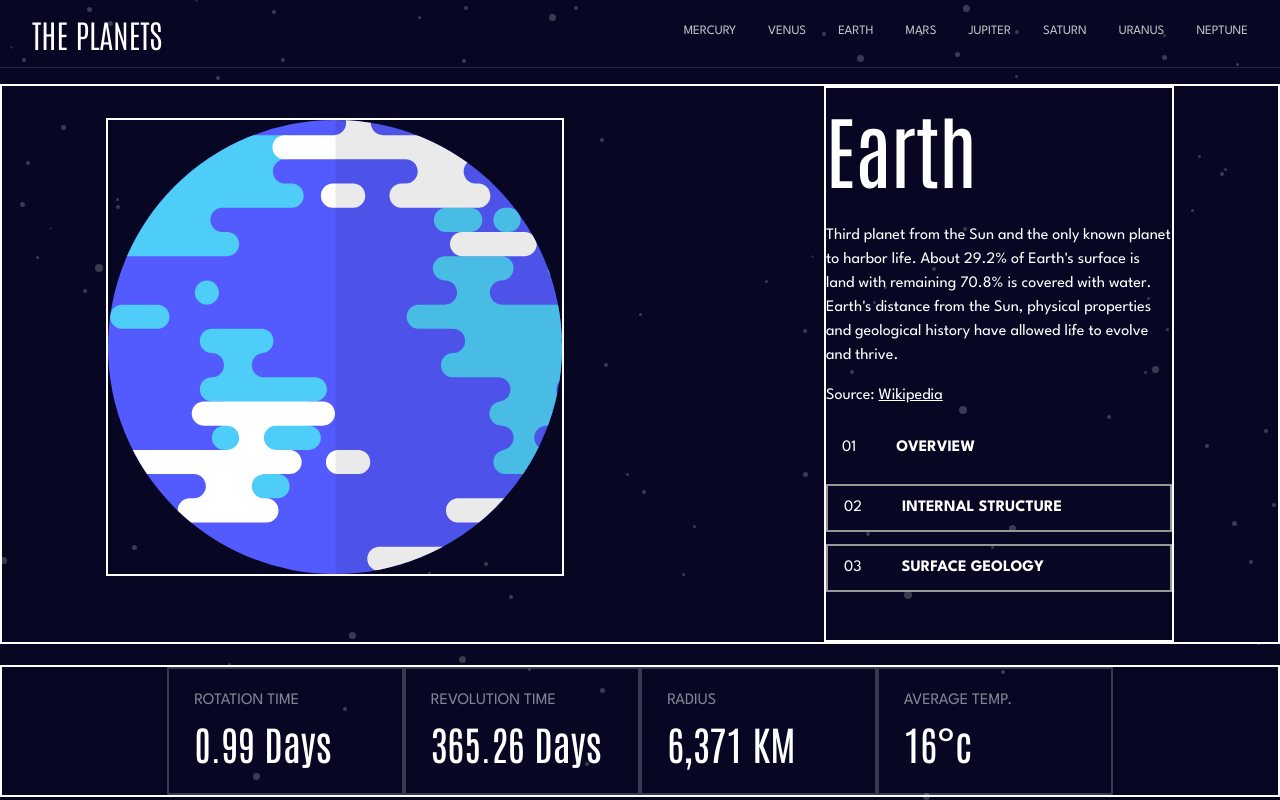
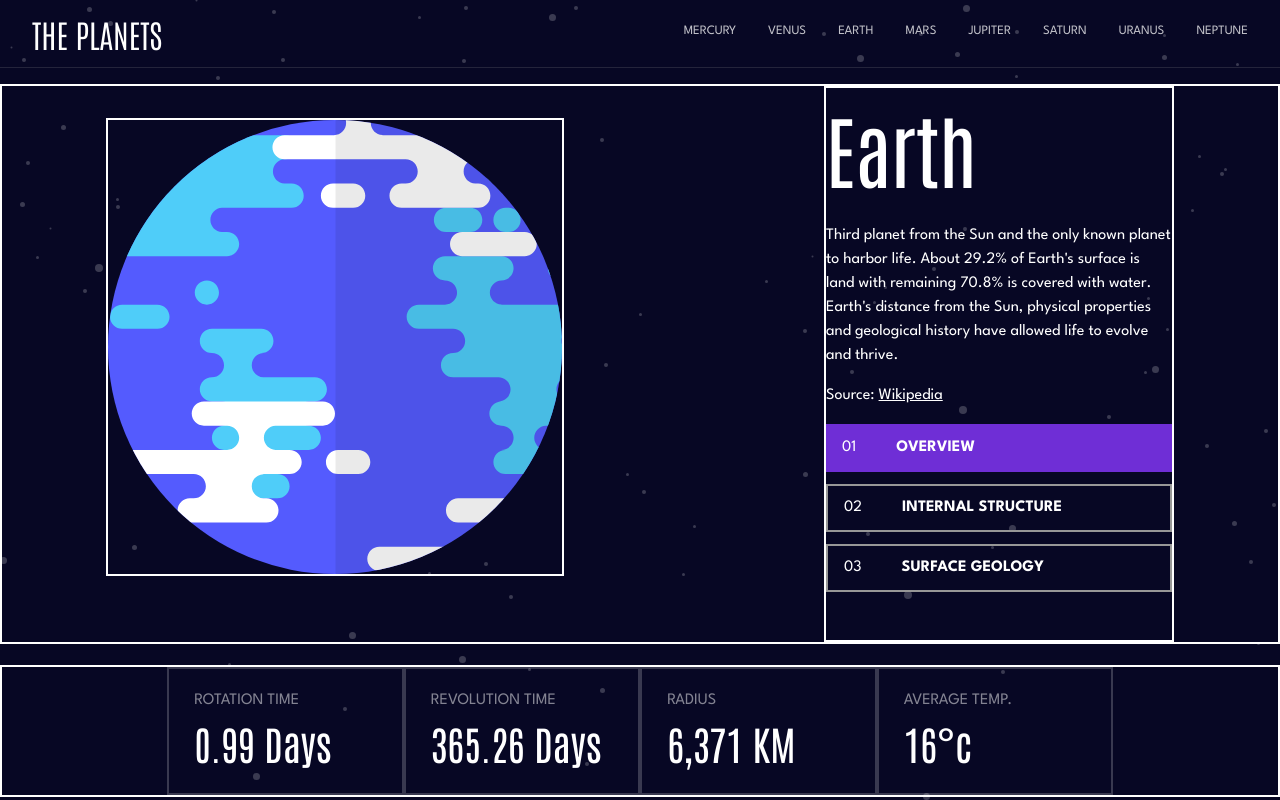
Before and after one commit to Sye-5pace/Planets-fact-site, a React (Vite) app: page /planet/Earth in a window 1280 px wide. Built offline with nearby package versions, Linux system fonts and the light colour scheme.

Commit message:
Defects with dynamic styling fixed

```diff
--- a/src/Components/PlanetFact.tsx
+++ b/src/Components/PlanetFact.tsx
@@ -1,53 +1,83 @@
-import React,{useState} from 'react'
-import { useParams } from 'react-router-dom'
-import type { PlanetsProps } from '../Interface';
+import React, { useState } from 'react';
+import { useParams } from 'react-router-dom';
+import type { PlanetsProps,ColorClassMap } from '../Interface';
 import PlanetMetadata from './PlanetMetadata';
 
-const PlanetFact:React.FC<PlanetsProps> = ({data}) => {
+const PlanetFact: React.FC<PlanetsProps> = ({ data }) => {
     const { planetName } = useParams();
-    const [ selectedTab, setSelectedTab ] = useState<string>('overview');
+    const [selectedTab, setSelectedTab] = useState<string>('overview');
 
     const selectedPlanet = data.find((planet) => planet.name === planetName);
 
-    const GeologyImage: React.FC =()=>{
-        return (
-            <div className='flex flex-col mt-[1rem]'>
-                <img className='h-[25rem]' src={selectedPlanet?.images.planet} alt="Planet" />
-                <img  className='relative bottom-[6rem] w-[8rem] self-center' src={selectedPlanet?.images.geology} alt="geology"/>
-            </div>
-        )
-    }
+    const GeologyImage: React.FC = () => (
+        <div className='flex flex-col mt-[1rem]'>
+            <img className='h-[25rem]' src={selectedPlanet?.images.planet} alt="Planet" />
+            <img className='relative bottom-[6rem] w-[8rem] self-center' src={selectedPlanet?.images.geology} alt="geology" />
+        </div>
+    );
 
-    let content;
-    let imgSource;
-    if (selectedTab === 'overview') {
-        content = selectedPlanet?.overview.content;
-        imgSource = selectedPlanet?.images.planet
-    } else if(selectedTab === 'structure'){
-        content = selectedPlanet?.structure.content;
-        imgSource = selectedPlanet?.images.internal
-    }else if(selectedTab === 'geology'){
-        content = selectedPlanet?.geology.content;
-    }
+    const tabOptions = [
+        { key: 'overview', label: 'OVERVIEW' },
+        { key: 'structure', label: 'INTERNAL STRUCTURE' },
+        { key: 'geology', label: 'SURFACE GEOLOGY' },
+    ];
 
-    return(
+    const contentMap: Record<string,string | undefined> = {
+        overview: selectedPlanet?.overview.content,
+        structure: selectedPlanet?.structure.content,
+        geology: selectedPlanet?.geology.content,
+    };
+
+    const imgSourceMap: Record<string,string | undefined> = {
+        overview: selectedPlanet?.images.planet,
+        structure: selectedPlanet?.images.internal,
+        geology: '', // No image for geology
+    };
+
+    const colorClassMap: ColorClassMap = {
+        pelorous: 'bg-pelorous',
+        tuliptree: 'bg-tuliptree',
+        purpleheart: 'bg-purpleheart',
+        valenciadeep: 'bg-valenciadeep',
+        valencialight: 'bg-valencialight',
+        piper: 'bg-piper',
+        java: 'bg-java',
+        royalblue: 'bg-royalblue'
+    };
+
+    return (
         <div className='flex flex-col gap-y-[1.3rem] children:border-2'>
             <div className='flex flex-row justify-center gap-[16.25rem] text-white children:border-2 h-[35rem]'>
-                {selectedTab === 'geology' ? <GeologyImage/> : <img src={imgSource} alt="planet"  className='w-[28.625rem] h-[28.625rem] my-[2rem]'/> }
+                {selectedTab === 'geology' ? (
+                    <GeologyImage />
+                ) : (
+                    <img src={imgSourceMap[selectedTab]} alt="planet" className='w-[28.625rem] h-[28.625rem] my-[2rem]' />
+                )}
                 <div className='font-spartan w-[21.875rem] flex flex-col gap-y-4'>
                     <h1 className='text-[5rem] font-antonio'>{selectedPlanet?.name}</h1>
-                    <p>{content}</p>
-                    <p>Source: <a href={selectedPlanet?.overview.source} className='underline'>Wikipedia</a> </p>
-                    <div className='flex flex-col children:py-1 gap-y-3 children:px-4 children:cursor-pointer children:h-[3rem] '>
-                        <div onClick={() => setSelectedTab('overview')} className={`flex flex-row items-center gap-10 ${selectedTab === 'overview' ? `bg-${selectedPlanet?.color}` : 'bg-none border-dustygray border-2 hover:bg-alto'}`}><p>01</p><h3 className='font-bold'>OVERVIEW</h3></div>
-                        <div onClick={() => setSelectedTab('structure')} className={`flex flex-row items-center gap-10 ${selectedTab === 'structure' ? `bg-${selectedPlanet?.color}` : 'bg-none border-dustygray border-2 hover:bg-alto hover:border-none'}`}><p>02</p><h3 className='font-bold'>INTERNAL STRUCTURE</h3></div>
-                        <div onClick={() => setSelectedTab('geology')} className={`flex flex-row items-center gap-10 ${selectedTab === 'geology' ? `bg-${selectedPlanet?.color}` : 'bg-none border-dustygray border-2 hover:bg-alto hover:border-none'}`}><p>03</p><h3 className='font-bold'>SURFACE GEOLOGY</h3></div>
+                    <p>{contentMap[selectedTab]}</p>
+                    <p>
+                        Source: <a href={selectedPlanet?.overview.source} className='underline'>Wikipedia</a>
+                    </p>
+                    <div className='flex flex-col children:py-1 gap-y-3 children:px-4 children:cursor-pointer children:h-[3rem]'>
+                        {tabOptions.map((tab, index) => (
+                            <div
+                                key={tab.key}
+                                onClick={() => setSelectedTab(tab.key)}
+                                className={`flex flex-row items-center gap-10 ${
+                                    selectedTab === tab.key ? colorClassMap[selectedPlanet?.color || ''] : 'bg-none border-dustygray border-2 hover:bg-alto hover:border-none'
+                                }`}
+                            >
+                                <p>0{index + 1}</p>
+                                <h3 className='font-bold'>{tab.label}</h3>
+                            </div>
+                        ))}
                     </div>
                 </div>
             </div>
-            <PlanetMetadata selectedPlanet={selectedPlanet}/>
+            <PlanetMetadata selectedPlanet={selectedPlanet} />
         </div>
     );
-}
+};
 
-export default PlanetFact
+export default PlanetFact;
--- a/src/Components/PlanetsRoute.tsx
+++ b/src/Components/PlanetsRoute.tsx
@@ -1,9 +1,20 @@
-import React from 'react'
-import { PlanetsProps } from '../Interface';
+import React,{useState} from 'react'
+import type { PlanetsProps,ColorClassMap } from '../Interface';
 import { Link } from 'react-router-dom'
 
 const PlanetsRoute: React.FC<PlanetsProps> = ({data}) => {
-    // const dataArray = Array.from(data)
+
+    const colorMap: ColorClassMap = {
+        pelorous: 'border-pelorous',
+        tuliptree: 'border-tuliptree',
+        purpleheart: 'border-purpleheart',
+        valenciadeep: 'border-valenciadeep',
+        valencialight: 'border-valencialight',
+        piper: 'border-piper',
+        java: 'border-java',
+        royalblue: 'border-royalblue'
+    };
+
     return (
         <div className='flex flex-col gap-y-4 '>
             <header className='flex flex-row items-center justify-between h-full px-8 border-b py-[0.1rem] border-dustygray border-opacity-20'>
@@ -11,7 +22,7 @@ const PlanetsRoute: React.FC<PlanetsProps> = ({data}) => {
                 <div className='children:h-[4rem] flex flex-row gap-8 font-normal font-spartan text-[0.8rem] text-opacity-75 text-white children:cursor-pointer self-start '>
                     {data.map(planet => (
                         <Link to={`/planet/${planet.name}`}
-                         className={`pt-5 hover:border-t-2 hover:border-${planet.color}`}
+                         className={`pt-5 hover:border-t-2 ${colorMap[planet.color]}`}
                          key={planet.name}>
                             <h3>{planet.name.toUpperCase()}</h3>
                         </Link>
--- a/src/Interface.ts
+++ b/src/Interface.ts
@@ -25,8 +25,13 @@ interface ImageType {
 export interface PlanetsProps {
     data: PlanetData[]
     selectedPlanet: PlanetData
+    planetName: string
 }
 
 export interface PlanetMetadataProps {
     selectedPlanet: PlanetData | undefined;
 }
+
+export interface ColorClassMap {
+    [key: string]: string;
+}
```
Also changed, not shown: src/App.tsx (+4 -4 lines).
